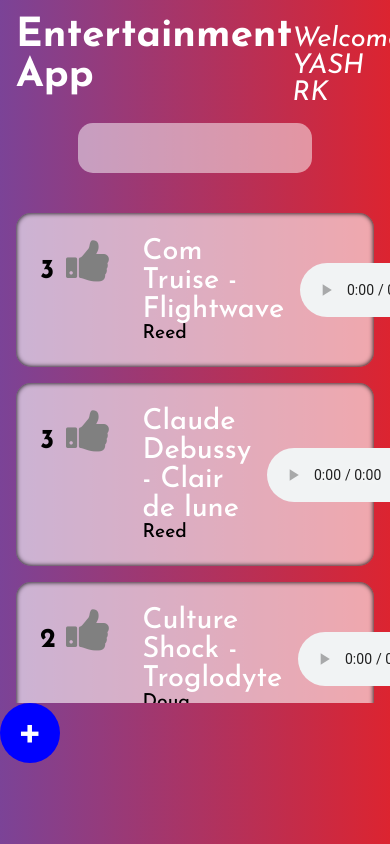
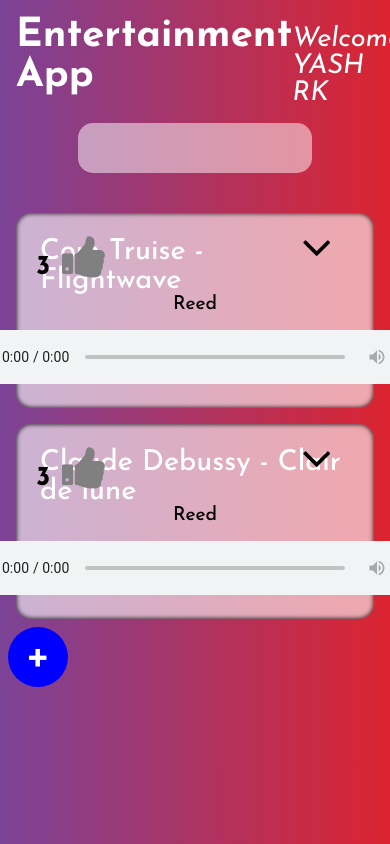
Before and after one commit to yashkuncolienker-vb/entertainment-app, a React (Create React App) app: page / in a window 390 px wide. Shown: the top 844 px of the page. Built offline with nearby package versions, Linux system fonts and the light colour scheme.

Commit message:
000|YASH RK|WIP Styling - form styled

```diff
--- a/src/App.css
+++ b/src/App.css
@@ -6,7 +6,6 @@
 
 .App {
   height: 100vh;
-  width: 100vw;
   display: flex;
   flex-direction: column;
   align-items: center;
--- a/src/components/Main/Main.css
+++ b/src/components/Main/Main.css
@@ -1,11 +1,16 @@
-.main-container {
-  min-height: 100px;
+.main-container::-webkit-scrollbar {
+  width: 10px;
+}
+
+.main-container::-webkit-scrollbar-thumb {
+  background: rgba(255, 255, 255, 0.5);
+  border-radius: 15px;
 }
 
 div.main-container {
   overflow-y: scroll;
-  max-height: 60vh;
-  min-height: 60vh;
+  max-height: 50vh;
+  min-height: 200px;
 }
 
 .btn-1 {
@@ -18,12 +23,21 @@ div.main-container {
   border-radius: 50%;
   background-color: blue;
   font-size: 3rem;
+  margin: 8px;
   font-family: 'Josefin Sans', sans-serif;
+  display: inline-block;
 }
 
 .add-form {
   margin-left: 1rem;
   font-family: 'Josefin Sans', sans-serif;
+  display: inline-block;
+  border-radius: 15px;
+  padding: 10px;
+  position: absolute;
+  bottom: 0;
+  background: linear-gradient(to right, #7b4397, #dc2430);
+  box-shadow: inset 0 0 5px white;
 }
 
 form button {
@@ -31,8 +45,23 @@ form button {
   border-radius: 15px;
   background-color: rgb(14, 175, 14);
   font-size: 1rem;
+  display: block;
+  margin-left: auto;
+}
+form label {
+  color: white;
+  display: flex;
+  justify-content: space-between;
+  align-items: center;
 }
 
 form label input[type='text'] {
   background: rgba(255, 255, 255, 0.5);
+  border-radius: 15px;
+  margin: 10px;
+  padding: 10px;
 }
+
+.form-container {
+  position: relative;
+}
--- a/src/components/Main/Main.jsx
+++ b/src/components/Main/Main.jsx
@@ -53,6 +53,7 @@ const Main = () => {
             <Song data={info} key={key + 1} songObj={songObj} />
           ))}
       </div>
+      <div className="form-container">
         <button className="toggle-btn btn-1" onClick={handleClickAdd}>
           {showForm ? '-' : '+'}
         </button>
@@ -61,16 +62,20 @@ const Main = () => {
             <label>
               Title <input type="text" onChange={handleChange} name="title" />
             </label>
+            <br />
             <label>
               Subtitle{' '}
               <input type="text" onChange={handleChange} name="subtitle" />
             </label>
+            <br />
             <label>
               Media <input type="text" onChange={handleChange} name="media" />
             </label>
+            <br />
             <button className="btn-1">Add</button>
           </form>
         )}
+      </div>
     </div>
   );
 };
--- a/src/components/Song/Song.css
+++ b/src/components/Song/Song.css
@@ -74,12 +74,36 @@ i:hover {
 
 .audio-container {
   display: flex;
-  right: 0;
+  justify-content: flex-end;
 }
 
 audio {
-  width: 600px;
+  width: 30rem;
 }
 .details-container {
   display: flex;
 }
+
+@media (max-width: 768px) {
+  .song-container {
+    flex-direction: column;
+    align-items: center;
+    position: relative;
+  }
+  .like-container {
+    position: absolute;
+    top: 20px;
+    left: 20px;
+  }
+
+  .drop-down-container {
+    position: absolute;
+    top: 10px;
+    right: 10px;
+  }
+  .title-container {
+    display: flex;
+    flex-direction: column;
+    align-items: center;
+  }
+}
--- a/src/components/Song/Song.jsx
+++ b/src/components/Song/Song.jsx
@@ -42,7 +42,7 @@ const Song = ({ data, songObj }) => {
             ></i>
           </button>
         </div>
-        <div>
+        <div className="title-container">
           <div className="title">{data.title}</div>
           <div className="subtitle">{data.subtitle}</div>
         </div>
```
Lines whose indentation alone changed are shown as unchanged.
